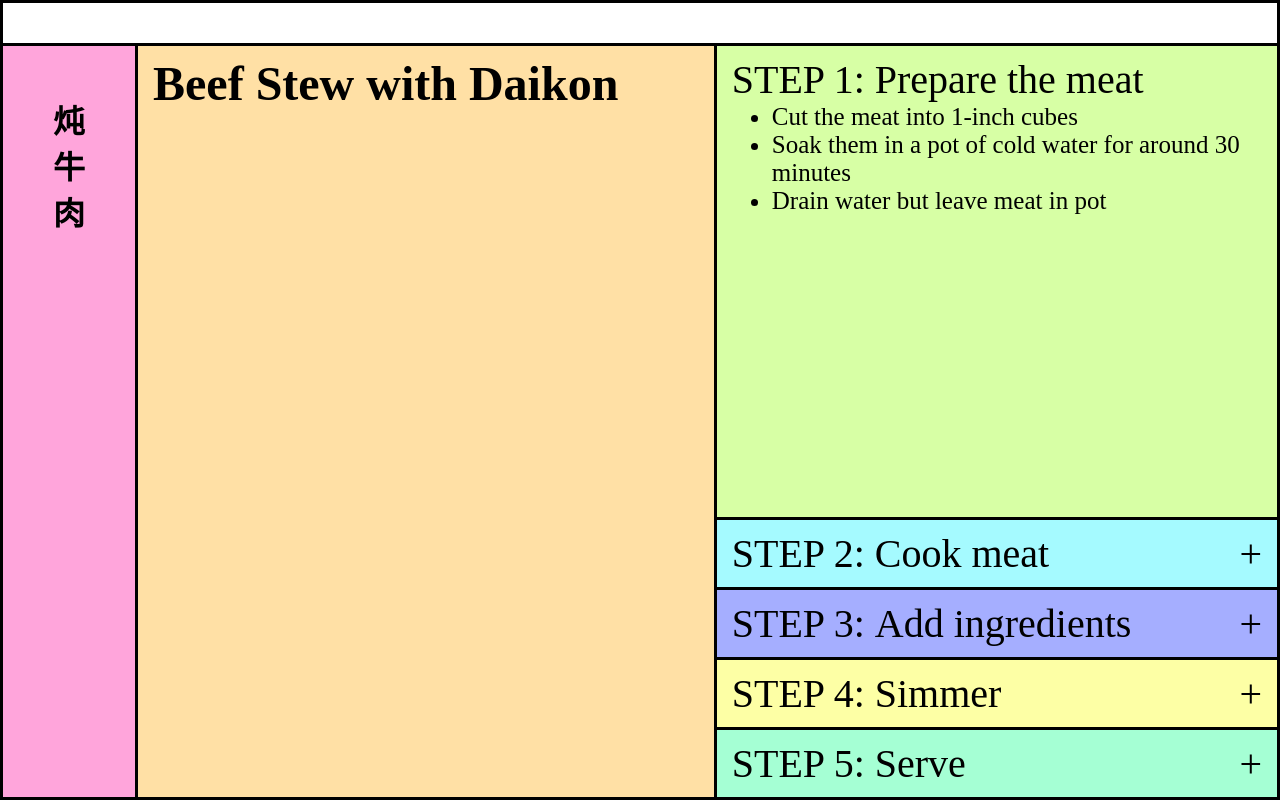
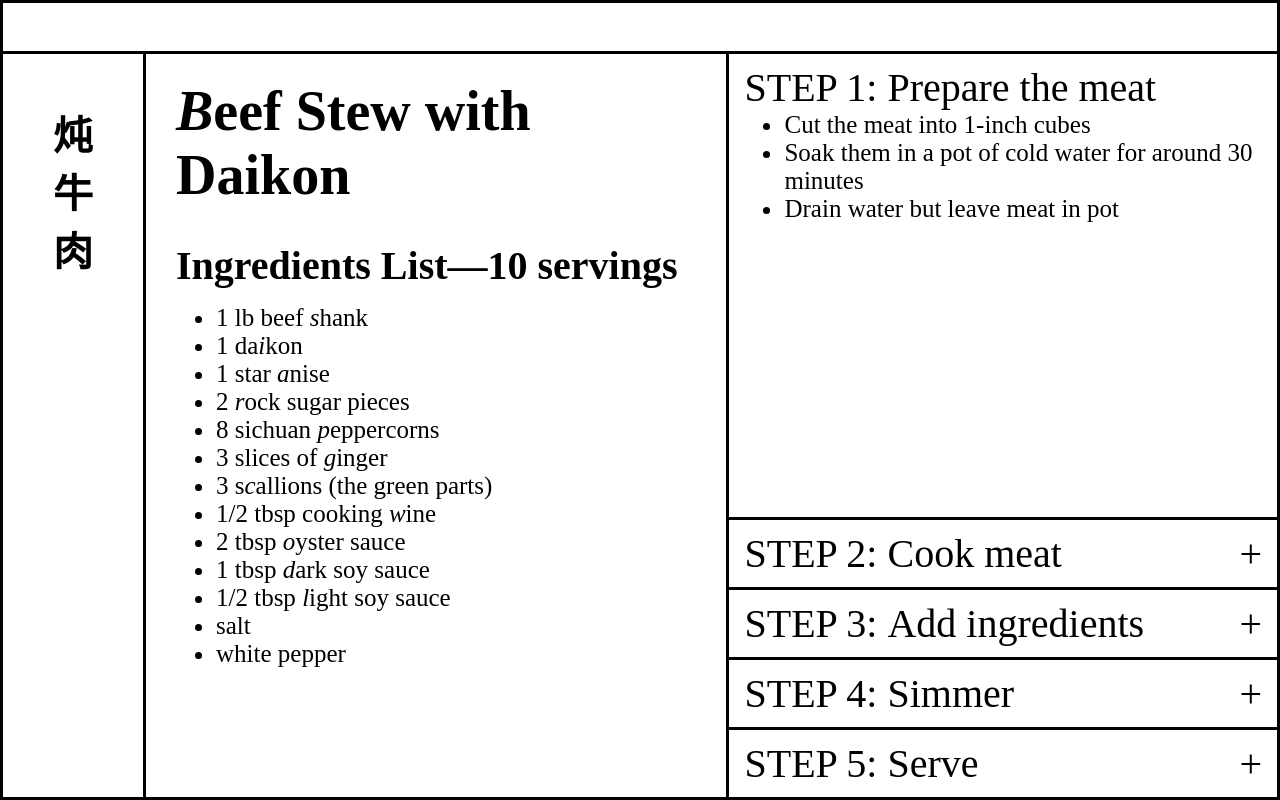
Before and after one commit to skinsshark/beefstew, a React (Create React App) app: page / in a window 1280 px wide. Built offline with nearby package versions, Linux system fonts and the light colour scheme.

Commit message:
change to black and white theme

```diff
--- a/src/App.css
+++ b/src/App.css
@@ -19,16 +19,16 @@ section:last-child {
 }
 
 .title {
-  background-color: #FFA5DB;
+  /* background-color: #FFA5DB; */
   flex: 0;
   padding: 50px;
 }
 
 .ingredients {
-  background-color: #FFE0A5;
+  /* background-color: #FFE0A5; */
   flex-shrink: 1;
   flex-grow: 0;
-  padding: 10px 15px;
+  padding: 25px 30px;
 }
 
 @media only screen and (max-width: 767px) {
@@ -60,6 +60,12 @@ section:last-child {
   justify-content: space-between;
 }
 
+@media only screen and (min-width: 768px) {
+  .step-header.step-header {
+    cursor: pointer;
+  }
+}
+
 .step-header .toggler {
   margin-left: 20px;
   width: 30px;
@@ -70,7 +76,15 @@ section:last-child {
   content: '+';
 }
 
+.step-header .toggler {
+  display: none;
+}
+
 @media only screen and (min-width: 768px) {
+  .step-header .toggler {
+    display: block;
+  }
+
   .step-header .toggler.hidden::before {
     content: '';
   }
@@ -81,29 +95,30 @@ section:last-child {
 }
 
 .step-1 {
-  background-color: #D7FFA5;
+  /* background-color: #D7FFA5; */
 }
 
 .step-2 {
-  background-color: #A5FAFF;
+  /* background-color: #A5FAFF; */
 }
 
 .step-3 {
-  background-color: #A5AEFF;
+  /* background-color: #A5AEFF; */
 }
 
 .step-4 {
-  background-color: #FDFFA5;
+  /* background-color: #FDFFA5; */
 }
 
 .step-5 {
-  background-color: #A5FFD4;
+  /* background-color: #A5FFD4; */
 }
 
 .banner {
-  background-color: #FFFFFF;
-  height: 40px;
+  /* background-color: #FFFFFF; */
+  /* height: 40px; */
   width: 100%;
+  padding: 10px;
 }
 
 @media only screen and (max-width: 767px) {
--- a/src/App.js
+++ b/src/App.js
@@ -1,4 +1,5 @@
 import './App.css';
+import ShowImage from './ShowImage';
 import {useState} from 'react';
 
 const STEP = {
@@ -13,8 +14,10 @@ const STEP = {
   2: {
     title: 'Cook meat',
     instructions: [
-      'do this',
-      'then that'
+      'Fill pot with enough cold water to submerge the meat',
+      'Place on high heat with lid off',
+      'Wait until water comes to a boil and dirty meat foam forms. Give it a minute more',
+      'Pour contents into a colander and rinse with WARM water'
     ]
   },
   3: {
@@ -45,11 +48,30 @@ function App() {
 
   return (
     <div className="page-wrapper">
-      <div className="banner" />
+      {/* eslint-disable jsx-a11y/no-distracting-elements */}
+      <marquee className="banner" scrollAmount={5}>
+        Use keyboard to hit italicized letters for images
+      </marquee>
       <div className="main-content">
         <section className="title"><h1>炖牛肉</h1></section>
         <section className="ingredients">
-          <h2>Beef Stew with Daikon</h2>
+          <h2><ShowImage>B</ShowImage>eef Stew with Daikon</h2>
+          <h3>Ingredients List—10 servings</h3>
+          <ul>
+            <li>1 lb beef <ShowImage>s</ShowImage>hank</li>
+            <li>1 da<ShowImage>i</ShowImage>kon</li>
+            <li>1 star <ShowImage>a</ShowImage>nise</li>
+            <li>2 <ShowImage>r</ShowImage>ock sugar pieces</li>
+            <li>8 sichuan <ShowImage>p</ShowImage>eppercorns</li>
+            <li>3 slices of <ShowImage>g</ShowImage>inger</li>
+            <li>3 s<ShowImage>c</ShowImage>allions (the green parts)</li>
+            <li>1/2 tbsp cooking <ShowImage>w</ShowImage>ine</li>
+            <li>2 tbsp <ShowImage>o</ShowImage>yster sauce</li>
+            <li>1 tbsp <ShowImage>d</ShowImage>ark soy sauce</li>
+            <li>1/2 tbsp <ShowImage>l</ShowImage>ight soy sauce</li>
+            <li>salt</li>
+            <li>white pepper</li>
+          </ul>
         </section>
         <section className="steps">
           {[1,2,3,4,5].map((num, i) => {
@@ -59,11 +81,9 @@ function App() {
                 className={`step step-${num}`}
                 style={isOpen ? {flexGrow: 1} : {}}
               >
-                <div className="step-header">
-                  <div><h3>STEP {num}: </h3><p>{STEP[num].title}</p></div>
-                  <div className={`toggler ${isOpen ? 'hidden' : 'shown'}`}
-                    onClick={() => setOpenStep(num)}
-                  />
+                <div className="step-header" onClick={() => setOpenStep(num)}>
+                  <div><h4>STEP {num}: </h4><p>{STEP[num].title}</p></div>
+                  <div className={`toggler ${isOpen ? 'hidden' : 'shown'}`} />
                 </div>
                 <ul className={`step-content ${isOpen ? 'shown' : 'hidden'}`}>
                   {STEP[num].instructions.map((instr, i) => {
--- /dev/null
+++ b/src/ShowImage.js
@@ -0,0 +1,6 @@
+function ShowImage(props) {
+  const {children} = props;
+  return <span>{children}</span>;
+}
+
+export default ShowImage;
--- a/src/index.css
+++ b/src/index.css
@@ -1,3 +1,11 @@
+::-moz-selection {
+  background-color: rgba(0,0,0,0);
+}
+
+::selection {
+  background-color: rgba(0,0,0,0);
+}
+
 * {
   box-sizing: border-box;
   margin: 0;
@@ -16,27 +24,41 @@
 @media only screen and (max-width: 767px) {
   .page-wrapper {
     height: auto;
-    display: block;
   }
 }
 
 h1 {
-  font-size: 2rem;
+  font-size: 2.5rem;
   margin: 0;
 }
 
 h2 {
-  font-size: 3rem;
+  font-size: 3.5rem;
+  margin-bottom: 35px;
+}
+
+h3 {
+  font-size: 2.5rem;
+  margin-bottom: 15px;
 }
 
 .steps p,
-h3,
+h4,
 .toggler {
   display: inline;
   font-weight: 400;
   font-size: 40px;
 }
 
-.steps {
+.ingredients ul {
   font-size: 25px;
 }
+
+.steps,
+.banner {
+  font-size: 25px;
+}
+
+span {
+  font-style: italic;
+}
```
Also changed, not shown: 1 other file (tests, documents, lock files or other folders).
